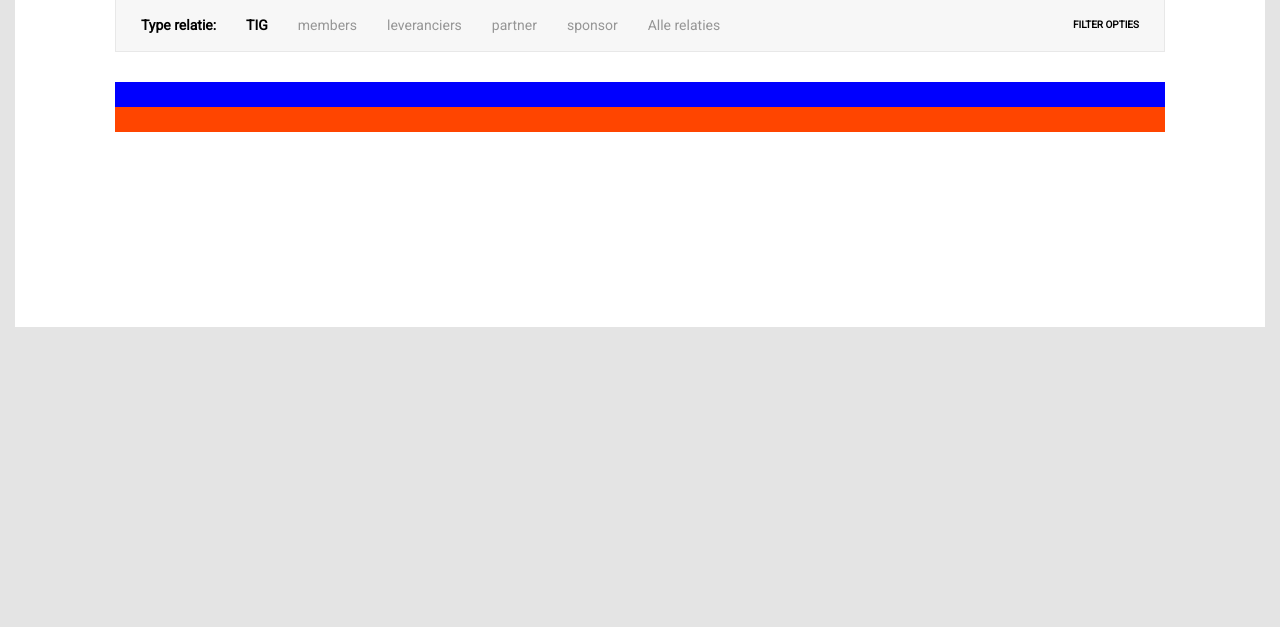
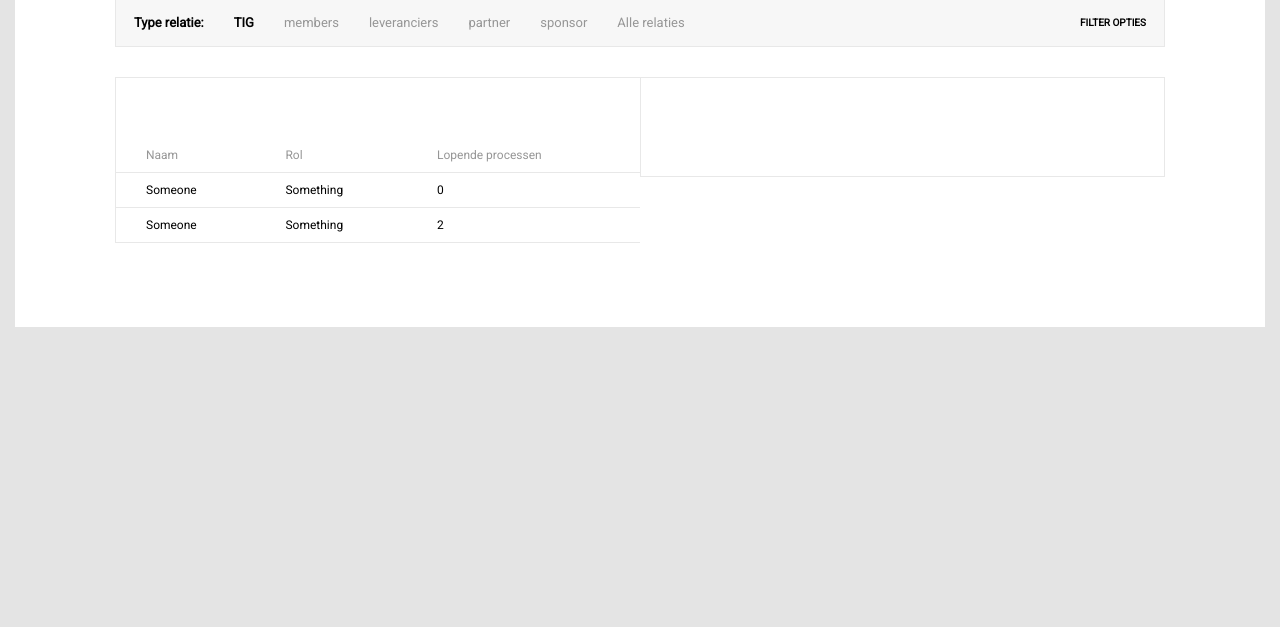
Before and after one commit to WiliTheSParrow/LeVarne_Exercise-1, a plain HTML site: page src/index.html in a window 1280 px wide. Shown: the part 188-815 px from the top of the page. Drawn offline with nearby package versions, Linux system fonts and the light colour scheme.

Commit message:
data table init

```diff
--- a/src/css/_base.scss
+++ b/src/css/_base.scss
@@ -28,7 +28,6 @@ html {
 body {
     background: $color-grey-light-1;
     color: $color-black;
-    font-size: 100px;
     font-family: 'Roboto', sans-serif;
     min-height: 100vh;
 }
--- a/src/css/_component.scss
+++ b/src/css/_component.scss
@@ -21,7 +21,7 @@
         &-search {
             &--title {
                 // border: 1px solid green;
-                font-size: 2.8rem;
+                font-size: 2.7rem;
                 font-weight: bold;
                 align-self: center;
 
@@ -75,7 +75,7 @@
         }
 
         &-filter {
-            font-size: 1.4rem;
+            font-size: 1.3rem;
 
             &--type {
                 p {
@@ -104,6 +104,40 @@
             }
         }
     }
+
+    &__dataview {
+        &-relaties {
+
+            &--table {
+
+                font-size: 1.2rem;
+                text-align: left;
+
+                &,
+                th,
+                td {
+                    border-collapse: collapse;
+                }
+
+                th,
+                td {
+                    padding: 1rem 0 1rem 3rem;
+                }
+
+                tr {
+                    &:not(:last-child) {
+                        border-bottom: 1.5px solid $color-grey-medium-1;
+                    }
+                }
+
+                th{
+                    color: $color-grey-medium-3;
+                    font-weight: normal;
+                }
+            }
+        }
+
+    }
 }
 
 .icon {
--- a/src/css/_layout.scss
+++ b/src/css/_layout.scss
@@ -73,9 +73,9 @@
         &-filter {
             border: 1.5px solid $color-grey-medium-1;
             background: $color-grey-light-2;
-            height: 5.5rem;
+            height: 5rem;
             margin-bottom: 3rem;
-            padding: 0 2.5rem;
+            padding: 0 1.8rem;
 
             display: flex;
             justify-content: space-between;
@@ -101,15 +101,24 @@
     }
 
     &__dataview {
-
+        display: flex;
 
         &-relaties{
-            background: blue;
-            height: 2.5rem;
+            border: 1.5px solid $color-grey-medium-1;
+            border-right: none;
+            width: 100%;
+            height: max-content;
+            padding-top: 6rem;
+            &--table{
+                width: 100%;
+            }
         }
         &-details{
-            background: orangered;
-            height: 2.5rem;
+            border: 1.5px solid $color-grey-medium-1;
+            //change or remove
+            height: 10rem;
+            //
+            width: 100%;
         }
 
     }
--- a/src/index.html
+++ b/src/index.html
@@ -80,7 +80,26 @@
                 </div>
 
                 <div class="content__dataview">
-                    <section class="content__dataview-relaties"></section>
+                    <section class="content__dataview-relaties">
+                        <table class="content__dataview-relaties--table">
+                            <tr>
+                                <th>Naam</th>
+                                <th>Rol</th>
+                                <th>Lopende processen</th>
+                            </tr>
+                            <tr>
+                                <td>Someone</td>
+                                <td>Something</td>
+                                <td>0</td>
+                            </tr>
+                            <tr>
+                                <td>Someone</td>
+                                <td>Something</td>
+                                <td>2</td>
+                            </tr>
+
+                        </table>
+                    </section>
                     <section class="content__dataview-details"></section>
                 </div>
             </div>
```
Also changed, not shown: src/css/style.css, 1 other file.
